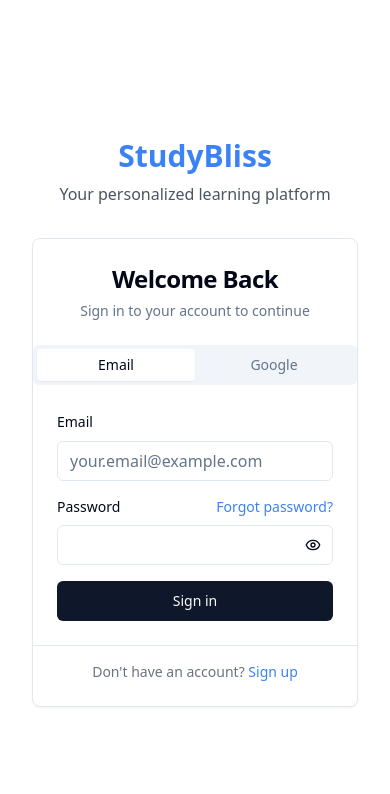
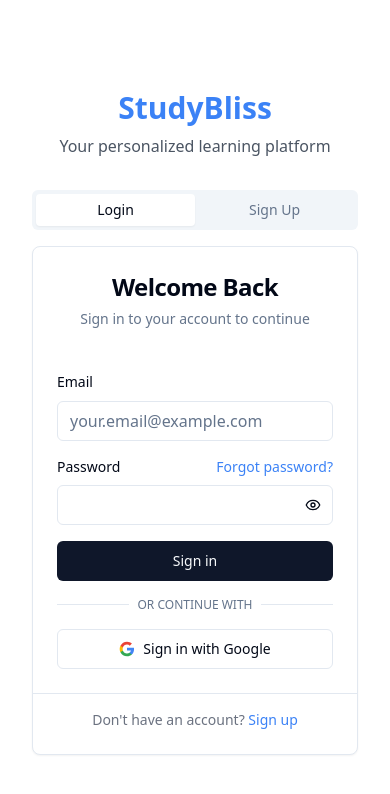
Before and after one commit to usk907/studybliss-network-13, a React (Vite) app: page /login in a window 390 px wide. Shown: the top 794 px of the page. Built offline with nearby package versions, Linux system fonts and the light colour scheme.

Commit message:
Merge login and auth pages
Combine login and auth pages into a single login page, updating data handling as needed.

```diff
--- a/src/App.tsx
+++ b/src/App.tsx
@@ -9,7 +9,6 @@ import { AuthProvider, useAuth } from "@/context/AuthContext";
 // Pages
 import Index from "./pages/Index";
 import Login from "./pages/Login";
-import Auth from "./pages/Auth";
 import Courses from "./pages/Courses";
 import CourseDetail from "./pages/CourseDetail";
 import Attendance from "./pages/Attendance";
@@ -57,7 +56,6 @@ const AppRoutes = () => {
       <Routes>
         {/* Public routes */}
         <Route path="/login" element={<PublicRoute><Login /></PublicRoute>} />
-        <Route path="/auth" element={<PublicRoute><Auth /></PublicRoute>} />
 
         {/* Protected routes */}
         <Route path="/" element={<ProtectedRoute><Index /></ProtectedRoute>} />
--- a/src/components/auth/LoginForm.tsx
+++ b/src/components/auth/LoginForm.tsx
@@ -5,7 +5,6 @@ import { Button } from "@/components/ui/button";
 import { Input } from "@/components/ui/input";
 import { Label } from "@/components/ui/label";
 import { Card, CardContent, CardDescription, CardFooter, CardHeader, CardTitle } from "@/components/ui/card";
-import { Tabs, TabsContent, TabsList, TabsTrigger } from "@/components/ui/tabs";
 import { toast } from "sonner";
 import { supabase } from "@/integrations/supabase/client";
 import { useAuth } from "@/context/AuthContext";
@@ -41,7 +40,7 @@ export function LoginForm() {
       const { error } = await supabase.auth.signInWithOAuth({
         provider: 'google',
         options: {
-          redirectTo: window.location.origin + '/auth'
+          redirectTo: window.location.origin + '/login'
         }
       });
 
@@ -62,12 +61,6 @@ export function LoginForm() {
           Sign in to your account to continue
         </CardDescription>
       </CardHeader>
-      <Tabs defaultValue="email" className="w-full">
-        <TabsList className="grid w-full grid-cols-2">
-          <TabsTrigger value="email">Email</TabsTrigger>
-          <TabsTrigger value="google">Google</TabsTrigger>
-        </TabsList>
-        <TabsContent value="email">
       <CardContent className="space-y-4 pt-4">
         <form onSubmit={handleLogin} className="space-y-4">
           <div className="space-y-2">
@@ -121,10 +114,18 @@ export function LoginForm() {
             )}
           </Button>
         </form>
-          </CardContent>
-        </TabsContent>
-        <TabsContent value="google">
-          <CardContent className="space-y-4 pt-4">
+
+        <div className="relative">
+          <div className="absolute inset-0 flex items-center">
+            <span className="w-full border-t" />
+          </div>
+          <div className="relative flex justify-center text-xs uppercase">
+            <span className="bg-background px-2 text-muted-foreground">
+              Or continue with
+            </span>
+          </div>
+        </div>
+
         <Button
           onClick={handleGoogleLogin}
           className="w-full flex items-center justify-center gap-2"
@@ -150,11 +151,15 @@ export function LoginForm() {
           )}
         </Button>
       </CardContent>
-        </TabsContent>
-      </Tabs>
       <CardFooter className="flex justify-center border-t pt-4">
         <p className="text-sm text-gray-500">
-          Don't have an account? <Link to="/auth?tab=signup" className="text-blue-500 hover:text-blue-700">Sign up</Link>
+          Don't have an account? <button
+            type="button"
+            className="text-blue-500 hover:text-blue-700"
+            onClick={() => document.querySelector('[value="signup"]')?.dispatchEvent(new MouseEvent('click'))}
+          >
+            Sign up
+          </button>
         </p>
       </CardFooter>
     </Card>
--- a/src/components/auth/SignUpForm.tsx
+++ b/src/components/auth/SignUpForm.tsx
@@ -43,7 +43,7 @@ export function SignUpForm() {
       const { error } = await supabase.auth.signInWithOAuth({
         provider: 'google',
         options: {
-          redirectTo: window.location.origin + '/auth'
+          redirectTo: window.location.origin + '/login'
         }
       });
 
@@ -169,6 +169,17 @@ export function SignUpForm() {
           )}
         </Button>
       </CardContent>
+      <CardFooter className="flex justify-center border-t pt-4">
+        <p className="text-sm text-gray-500">
+          Already have an account? <button
+            type="button"
+            className="text-blue-500 hover:text-blue-700"
+            onClick={() => document.querySelector('[value="login"]')?.dispatchEvent(new MouseEvent('click'))}
+          >
+            Sign in
+          </button>
+        </p>
+      </CardFooter>
     </Card>
   );
 }
--- a/src/pages/Auth.tsx
+++ /dev/null
@@ -1,101 +0,0 @@
-
-import { useState } from "react";
-import { Navigate } from "react-router-dom";
-import { useAuth } from "@/context/AuthContext";
-import { Tabs, TabsContent, TabsList, TabsTrigger } from "@/components/ui/tabs";
-import { LoginForm } from "@/components/auth/LoginForm";
-import { SignUpForm } from "@/components/auth/SignUpForm";
-
-const Auth = () => {
-  const { user, loading } = useAuth();
-  const [activeTab, setActiveTab] = useState<"login" | "signup">("login");
-
-  if (loading) {
-    return (
-      <div className="flex items-center justify-center min-h-screen">
-        <div className="text-center">
-          <div className="animate-spin rounded-full h-12 w-12 border-b-2 border-elearn-primary mx-auto"></div>
-          <p className="mt-4 text-gray-600">Loading...</p>
-        </div>
-      </div>
-    );
-  }
-
-  if (user) {
-    return <Navigate to="/" replace />;
-  }
-
-  return (
-    <div className="min-h-screen flex flex-col md:flex-row">
-      {/* Left side - Auth form */}
-      <div className="flex-1 flex flex-col justify-center items-center p-8">
-        <div className="w-full max-w-md">
-          <div className="text-center mb-8">
-            <h1 className="text-3xl font-bold text-elearn-primary">StudyBliss</h1>
-            <p className="text-gray-600 mt-2">Your personalized learning platform</p>
-          </div>
-
-          <Tabs
-            defaultValue="login"
-            value={activeTab}
-            onValueChange={(value) => setActiveTab(value as "login" | "signup")}
-            className="w-full"
-          >
-            <TabsList className="grid w-full grid-cols-2 mb-4">
-              <TabsTrigger value="login">Login</TabsTrigger>
-              <TabsTrigger value="signup">Sign Up</TabsTrigger>
-            </TabsList>
-
-            <TabsContent value="login">
-              <LoginForm />
-            </TabsContent>
-
-            <TabsContent value="signup">
-              <SignUpForm />
-            </TabsContent>
-          </Tabs>
-        </div>
-      </div>
-
-      {/* Right side - Image and benefits */}
-      <div className="hidden md:flex md:flex-1 bg-elearn-primary relative overflow-hidden">
-        <div className="absolute inset-0 bg-gradient-to-br from-elearn-primary to-elearn-secondary opacity-90"></div>
-        <div className="absolute inset-0 bg-[url('https://images.unsplash.com/photo-1501504905252-473c47e087f8?ixlib=rb-1.2.1&auto=format&fit=crop&w=1974&q=80')] bg-cover bg-center mix-blend-overlay"></div>
-        <div className="relative flex flex-col justify-center p-12 text-white z-10">
-          <h2 className="text-3xl font-bold mb-6">Supercharge Your Learning</h2>
-          <ul className="space-y-4">
-            <li className="flex items-start gap-3">
-              <svg xmlns="http://www.w3.org/2000/svg" className="h-6 w-6 text-white mt-0.5" fill="none" viewBox="0 0 24 24" stroke="currentColor">
-                <path strokeLinecap="round" strokeLinejoin="round" strokeWidth={2} d="M5 13l4 4L19 7" />
-              </svg>
-              <p>Access to 1000+ courses across multiple disciplines</p>
-            </li>
-            <li className="flex items-start gap-3">
-              <svg xmlns="http://www.w3.org/2000/svg" className="h-6 w-6 text-white mt-0.5" fill="none" viewBox="0 0 24 24" stroke="currentColor">
-                <path strokeLinecap="round" strokeLinejoin="round" strokeWidth={2} d="M5 13l4 4L19 7" />
-              </svg>
-              <p>AI-powered learning assistant to help with your questions</p>
-            </li>
-            <li className="flex items-start gap-3">
-              <svg xmlns="http://www.w3.org/2000/svg" className="h-6 w-6 text-white mt-0.5" fill="none" viewBox="0 0 24 24" stroke="currentColor">
-                <path strokeLinecap="round" strokeLinejoin="round" strokeWidth={2} d="M5 13l4 4L19 7" />
-              </svg>
-              <p>Track your progress and improve your performance</p>
-            </li>
-            <li className="flex items-start gap-3">
-              <svg xmlns="http://www.w3.org/2000/svg" className="h-6 w-6 text-white mt-0.5" fill="none" viewBox="0 0 24 24" stroke="currentColor">
-                <path strokeLinecap="round" strokeLinejoin="round" strokeWidth={2} d="M5 13l4 4L19 7" />
-              </svg>
-              <p>Join a community of learners and collaborate on projects</p>
-            </li>
-          </ul>
-
-          <p className="mt-6 italic">"Education is the most powerful weapon which you can use to change the world."</p>
-          <p className="font-semibold">— Nelson Mandela</p>
-        </div>
-      </div>
-    </div>
-  );
-};
-
-export default Auth;
--- a/src/pages/Login.tsx
+++ b/src/pages/Login.tsx
@@ -1,11 +1,35 @@
 
+import { useState } from "react";
+import { Navigate, useSearchParams } from "react-router-dom";
+import { useAuth } from "@/context/AuthContext";
+import { Tabs, TabsContent, TabsList, TabsTrigger } from "@/components/ui/tabs";
 import { LoginForm } from "@/components/auth/LoginForm";
-import { Link } from "react-router-dom";
+import { SignUpForm } from "@/components/auth/SignUpForm";
 
 const Login = () => {
+  const { user, loading } = useAuth();
+  const [searchParams] = useSearchParams();
+  const defaultTab = searchParams.get("tab") === "signup" ? "signup" : "login";
+  const [activeTab, setActiveTab] = useState<"login" | "signup">(defaultTab as "login" | "signup");
+
+  if (loading) {
+    return (
+      <div className="flex items-center justify-center min-h-screen">
+        <div className="text-center">
+          <div className="animate-spin rounded-full h-12 w-12 border-b-2 border-elearn-primary mx-auto"></div>
+          <p className="mt-4 text-gray-600">Loading...</p>
+        </div>
+      </div>
+    );
+  }
+
+  if (user) {
+    return <Navigate to="/" replace />;
+  }
+
   return (
     <div className="min-h-screen flex flex-col md:flex-row">
-      {/* Left side - Login form */}
+      {/* Left side - Auth form */}
       <div className="flex-1 flex flex-col justify-center items-center p-8">
         <div className="w-full max-w-md">
           <div className="text-center mb-8">
@@ -13,7 +37,25 @@ const Login = () => {
             <p className="text-gray-600 mt-2">Your personalized learning platform</p>
           </div>
 
-          <LoginForm />
+          <Tabs
+            defaultValue={defaultTab}
+            value={activeTab}
+            onValueChange={(value) => setActiveTab(value as "login" | "signup")}
+            className="w-full"
+          >
+            <TabsList className="grid w-full grid-cols-2 mb-4">
+              <TabsTrigger value="login">Login</TabsTrigger>
+              <TabsTrigger value="signup">Sign Up</TabsTrigger>
+            </TabsList>
+
+            <TabsContent value="login">
+              <LoginForm />
+            </TabsContent>
+
+            <TabsContent value="signup">
+              <SignUpForm />
+            </TabsContent>
+          </Tabs>
         </div>
       </div>
 
```
Lines whose indentation alone changed are shown as unchanged.
